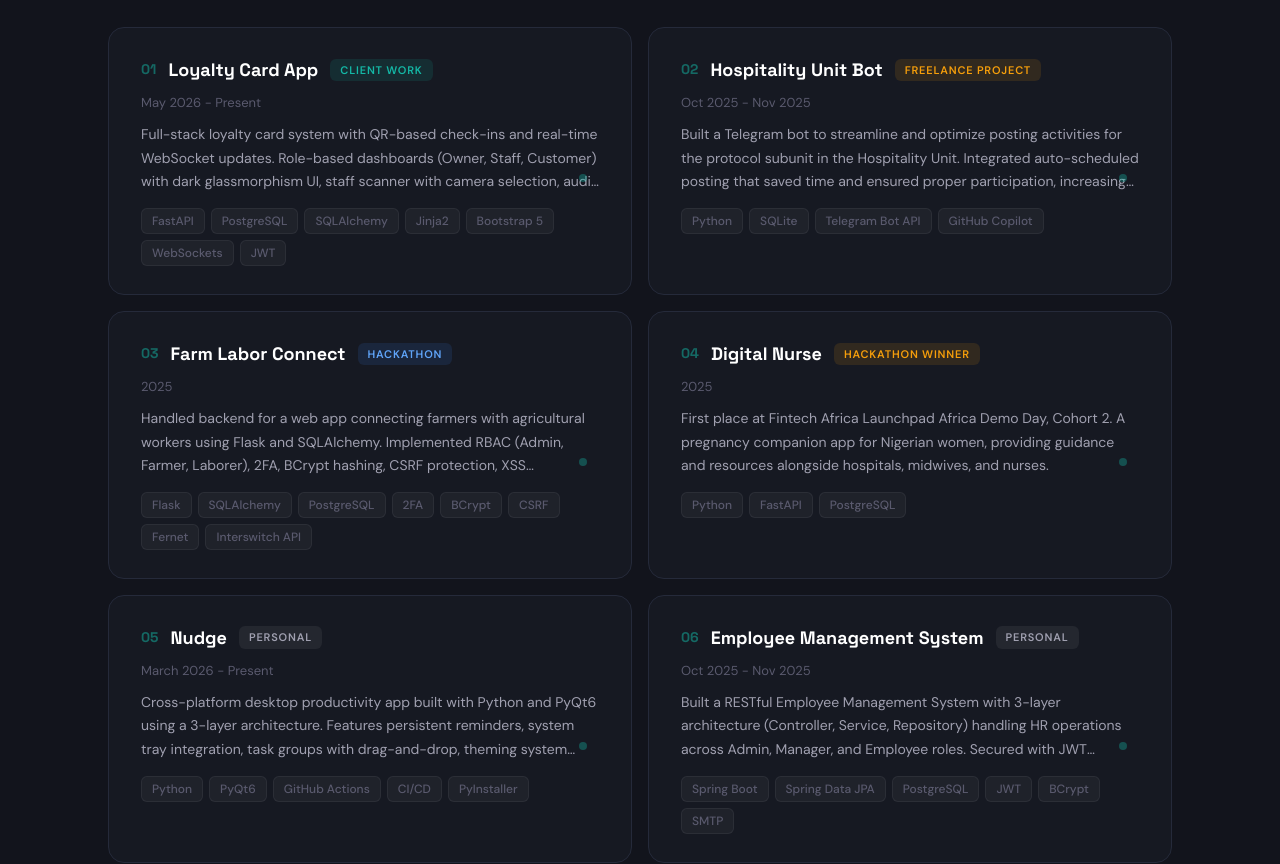
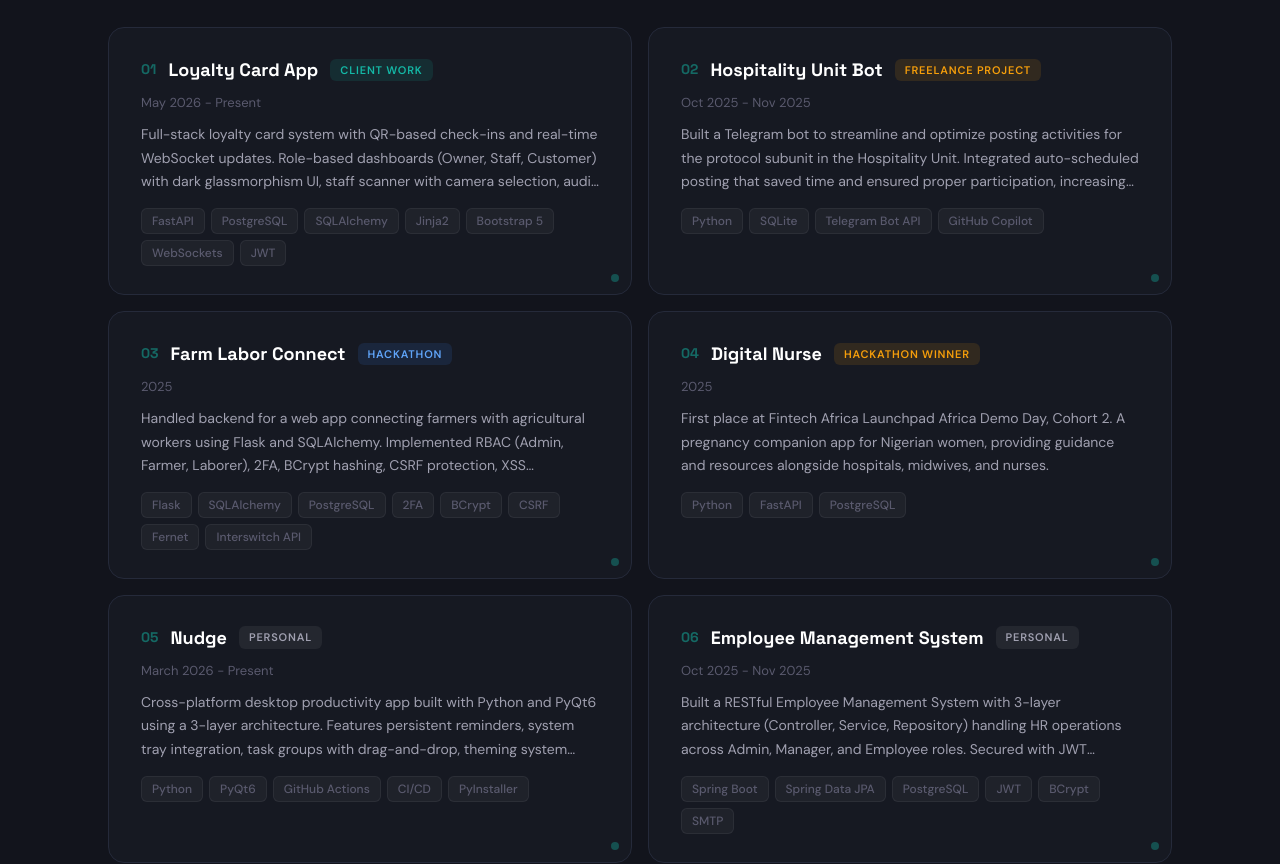
Before and after one commit to Pingwyd/Portfolio-website, a React (Vite) app: page / in a window 1280 px wide. Shown: the part 1080-1944 px from the top of the page. Built offline with nearby package versions, Linux system fonts and the light colour scheme.

Commit message:
fix: remove card tilt effect that broke tooltip positioning and dot interaction

```diff
--- a/src/App.css
+++ b/src/App.css
@@ -364,7 +364,7 @@
 
 /* Desc anchor + dot indicator */
 .desc-anchor {
-  position: relative;
+  /* no position: relative so .desc-dot positions relative to .project-card */
 }
 .desc-dot {
   position: absolute;
--- a/src/App.jsx
+++ b/src/App.jsx
@@ -3,7 +3,7 @@ import { Mail, ExternalLink, Globe, Menu, X, ArrowRight } from 'lucide-react'
 import useParticleCanvas from './hooks/useParticleCanvas'
 import useActiveSection from './hooks/useActiveSection'
 import useClickRipple from './hooks/useClickRipple'
-import useCardTilt from './hooks/useCardTilt'
+
 import useScrollReveal from './hooks/useScrollReveal'
 import { projects, skillCategories, process } from './data'
 import './App.css'
@@ -76,10 +76,6 @@ function TruncatedDesc({ text, title, thumbnail, index, openTooltip, setOpenTool
     setOpenTooltip((prev) => (prev === index ? null : index))
   }
 
-  const handleDotHover = () => {
-    setOpenTooltip((prev) => (prev === index ? null : index))
-  }
-
   const hasThumb = Boolean(thumbnail)
 
   if (!isTruncated) {
@@ -87,13 +83,12 @@ function TruncatedDesc({ text, title, thumbnail, index, openTooltip, setOpenTool
   }
 
   return (
-    <div className="desc-anchor">
+    <>
       <p className="project-desc">{text}</p>
       <button
         ref={dotRef}
         className="desc-dot"
         onClick={handleDotClick}
-        onMouseEnter={handleDotHover}
         aria-label="Read more"
       />
       <div
@@ -122,7 +117,7 @@ function TruncatedDesc({ text, title, thumbnail, index, openTooltip, setOpenTool
         )}
         <p className="desc-tooltip-text">{text}</p>
       </div>
-    </div>
+    </>
   )
 }
 
@@ -133,7 +128,6 @@ function App() {
   const [openTooltip, setOpenTooltip] = useState(null)
 
   useClickRipple()
-  useCardTilt()
   useScrollReveal()
 
   const scrollTo = (id) => {
```
